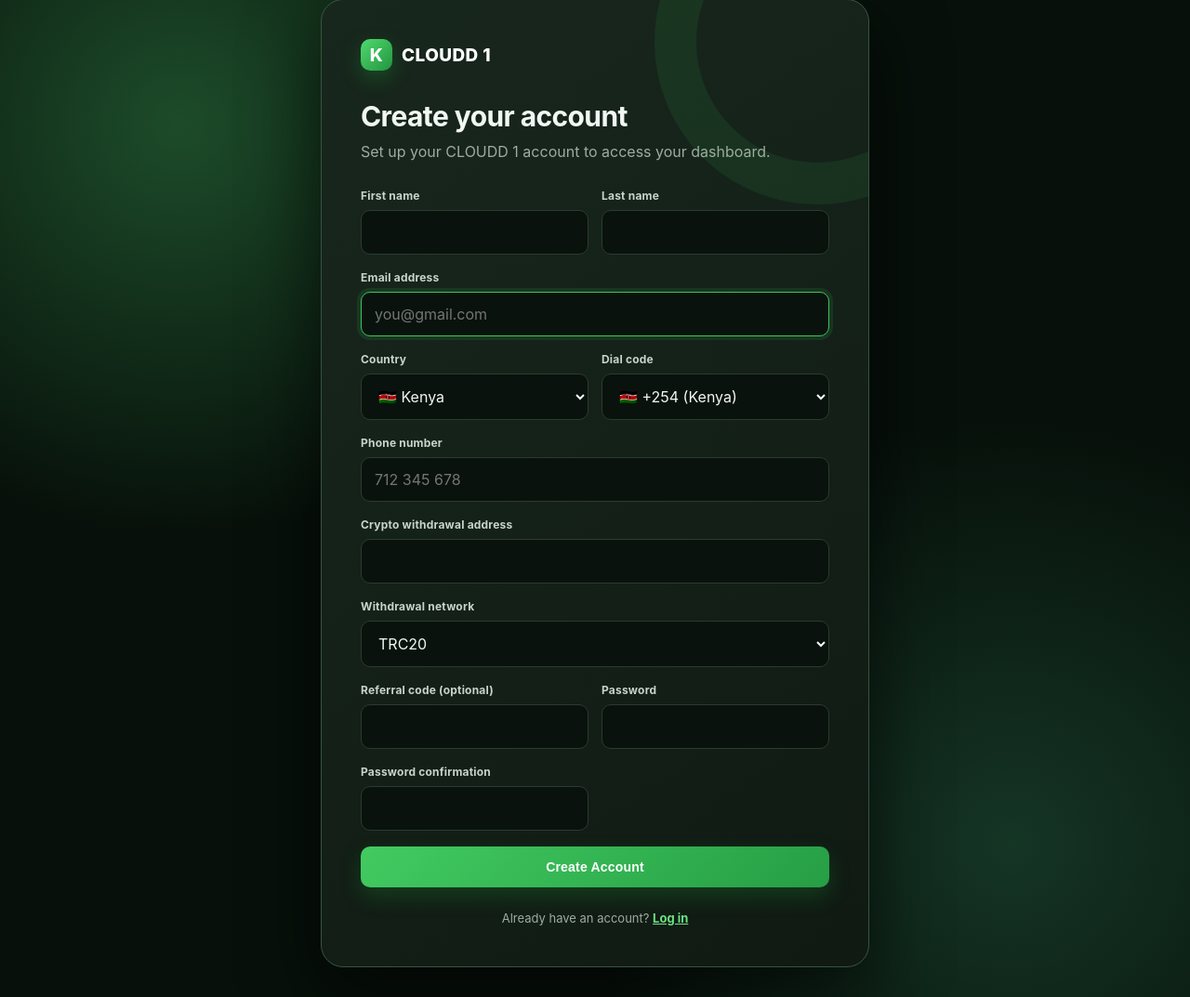
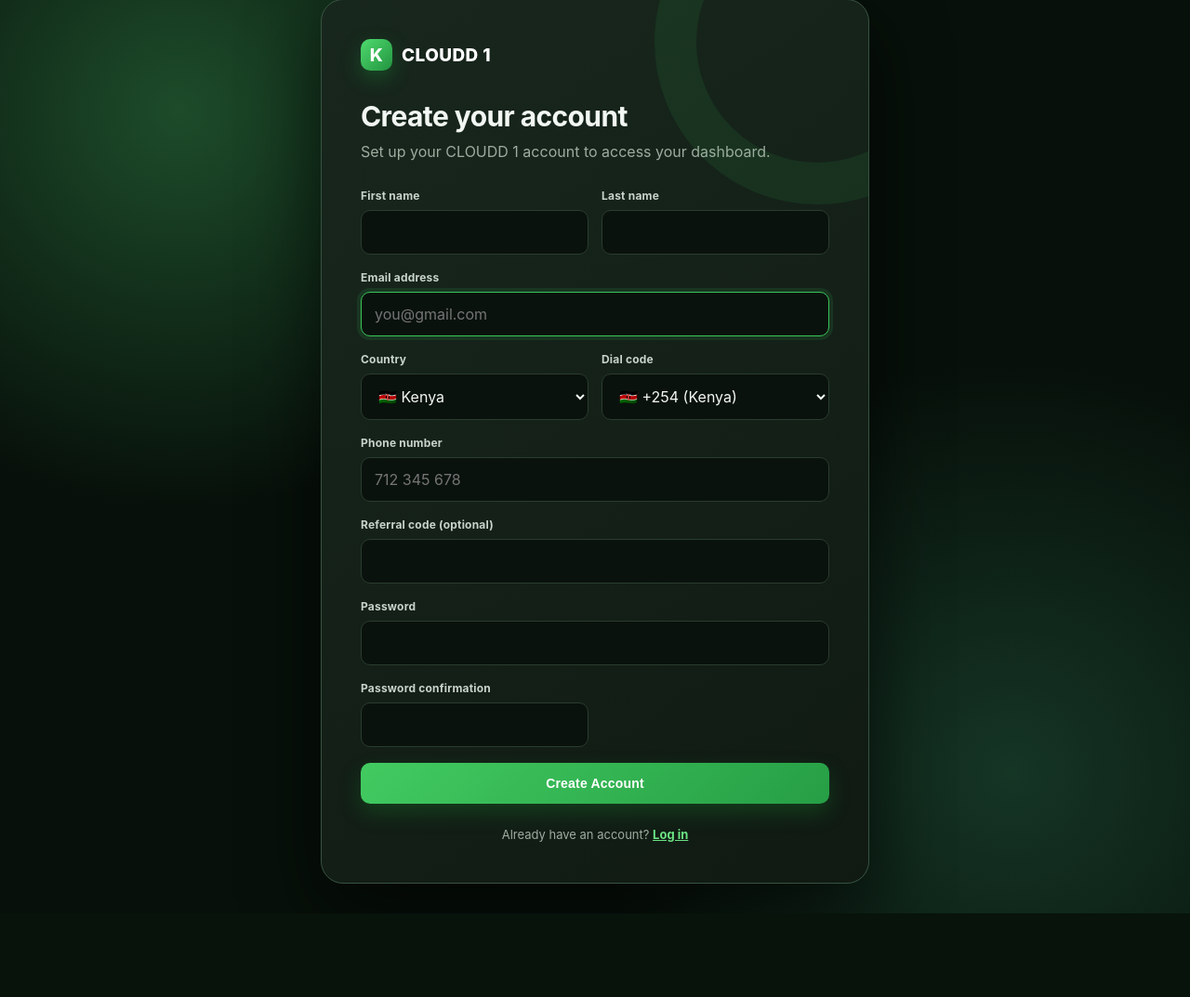
Before and after one commit to bkaroki45-cpu/korex, a Django app: page /accounts/signup/ in a window 1280 px wide. Shown: the part 33-1106 px from the top of the page at 93% size. After the commit the page ends 1016 px from the top, so only its background shows below. Run offline with Django 5.2, Linux system fonts and the light colour scheme; data that the repository does not hold is empty.

Commit message:
Move withdrawal details to profile settings

```diff
--- a/accounts/forms.py
+++ b/accounts/forms.py
@@ -24,12 +24,10 @@ class SignUpForm(UserCreationForm):
     phone_local = forms.CharField(max_length=16, label="Phone number")
     country = forms.ChoiceField(choices=COUNTRIES)
     referral_code = forms.CharField(max_length=20, required=False, label="Referral code (optional)")
-    withdrawal_address = forms.CharField(max_length=255, label="Crypto withdrawal address")
-    withdrawal_network = forms.ChoiceField(choices=(), label="Withdrawal network")
 
     class Meta:
         model = User
-        fields = ("first_name", "last_name", "email", "country", "dial_code", "phone_local", "withdrawal_address", "withdrawal_network", "referral_code", "password1", "password2")
+        fields = ("first_name", "last_name", "email", "country", "dial_code", "phone_local", "referral_code", "password1", "password2")
         labels = {"first_name": "First name", "last_name": "Last name", "email": "Email address"}
 
     def __init__(self, *args, **kwargs):
@@ -42,9 +40,6 @@ class SignUpForm(UserCreationForm):
             self.fields["referral_code"].initial = self.initial["referral_code"]
         self.fields["password1"].widget.attrs["autocomplete"] = "new-password"
         self.fields["password2"].widget.attrs["autocomplete"] = "new-password"
-        from wallet.models import WithdrawalNetwork
-        networks = WithdrawalNetwork.objects.filter(is_enabled=True).values_list("code", "name")
-        self.fields["withdrawal_network"].choices = list(networks) or [("TRC20", "TRC20")]
 
     def clean_email(self):
         return self.cleaned_data["email"].strip().lower()
@@ -63,8 +58,6 @@ class SignUpForm(UserCreationForm):
         user.username = self.cleaned_data["email"]
         user.phone_number = f"{self.cleaned_data['dial_code']}{self.cleaned_data['phone_local']}"
         user.country = self.cleaned_data["country"]
-        user.withdrawal_address = self.cleaned_data["withdrawal_address"].strip()
-        user.withdrawal_network = self.cleaned_data["withdrawal_network"]
         if commit:
             user.save()
         return user
--- a/accounts/tests.py
+++ b/accounts/tests.py
@@ -9,7 +9,6 @@ class AuthenticationFlowTests(TestCase):
         response = self.client.post(reverse("signup"), {
             "first_name": "Ada", "last_name": "Lovelace", "email": "ada@gmail.com",
             "country": "KE", "dial_code": "+254", "phone_local": "712345678",
-            "withdrawal_address": "TLsHkop8XAc5dafJUAEEaQ9MMBNptnr1Vf", "withdrawal_network": "TRC20",
             "password1": "VeryStrongPassword123!", "password2": "VeryStrongPassword123!",
         })
         self.assertRedirects(response, reverse("dashboard"))
--- a/dashboard/views.py
+++ b/dashboard/views.py
@@ -31,6 +31,7 @@ def dashboard(request):
         "completed_today": request.user.earning_sessions.filter(session_date=today, status="SETTLED").count(),
         "news": get_market_news() or [],
         "deposit_config": PlatformConfiguration.current(),
+        "withdrawal_details_complete": bool(request.user.withdrawal_address and request.user.withdrawal_network),
     })
 
 
```
Also changed, not shown: dashboard/templates/dashboard/dashboard.html (+2 -2 lines), wallet/migrations/0004_seed_withdrawal_networks.py (added).
